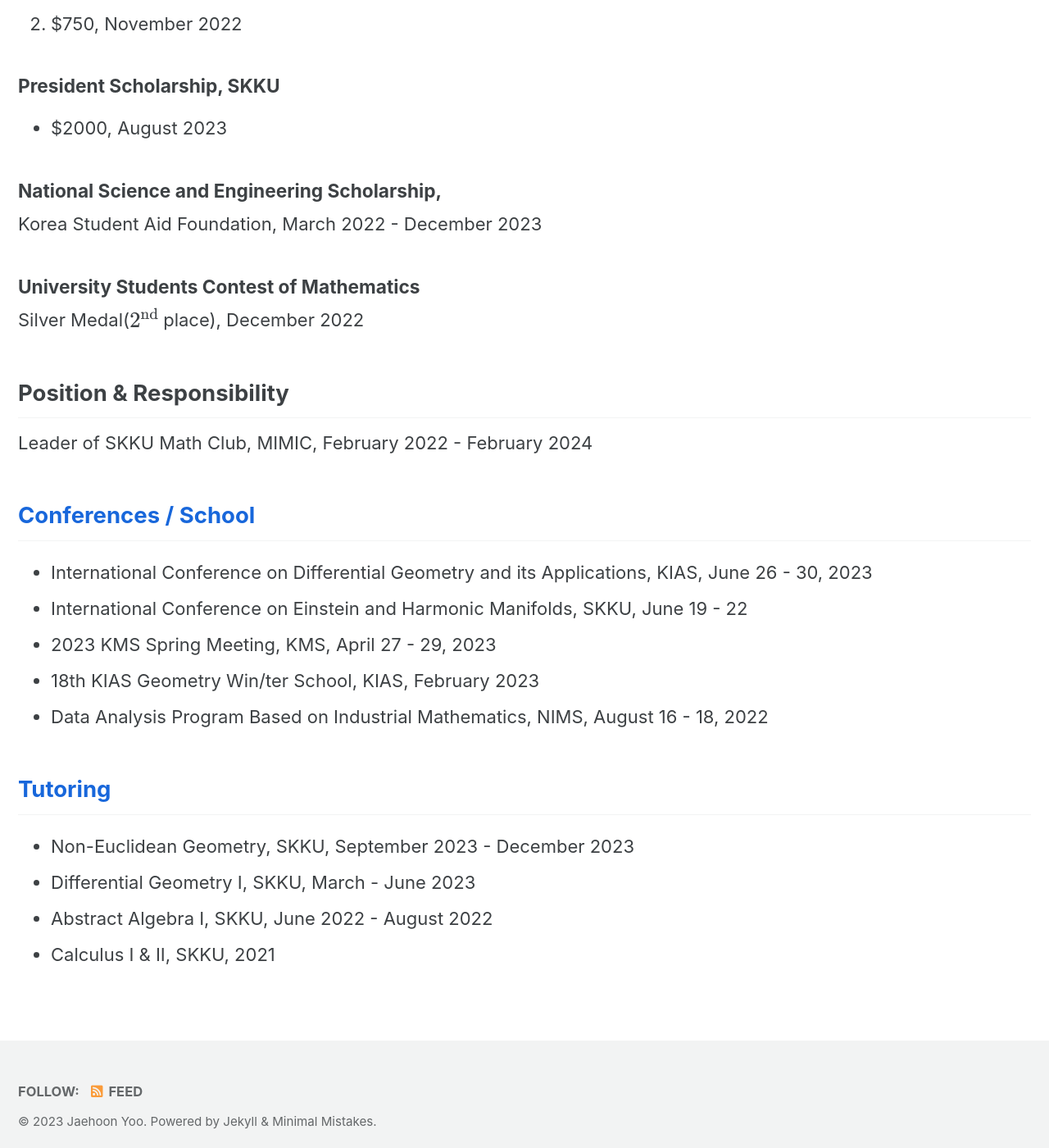
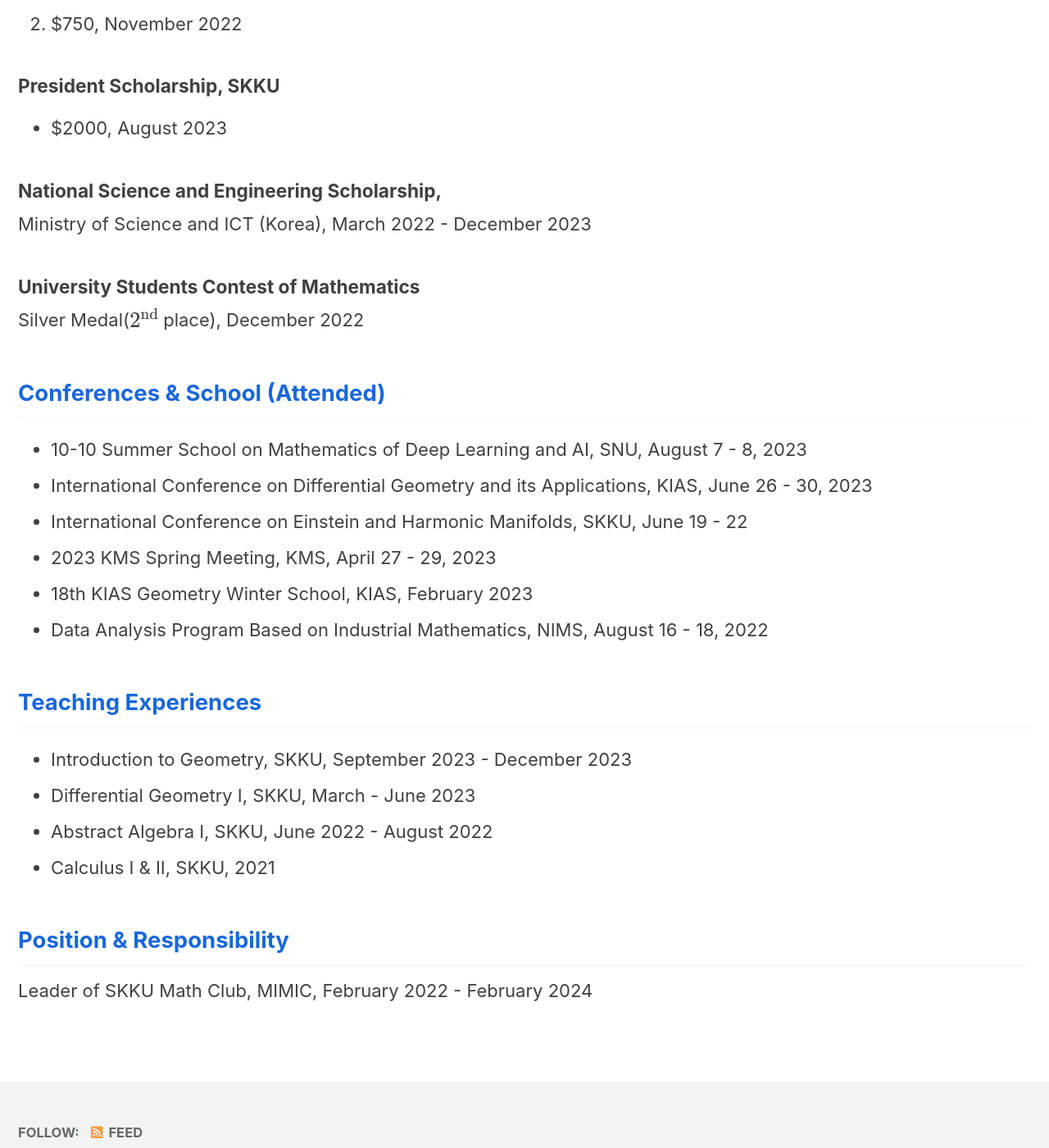
Before and after one commit to JaehoonYoo-byeolla/JaehoonYoo-byeolla.github.io, a Jekyll site: the page built from _pages/about.md, in a window 1280 px wide and 1400 px high, scrolled down 2284 px. Shown: the whole window at 82% size. Built offline with Jekyll 4.4.1, drawn with Linux system fonts in a browser that asks for light colours; cached includes are drawn as plain includes; formulas are drawn with MathJax 3; some of the changed text lies outside the part shown.

Commit message:
cv update

```diff
--- a/_pages/about.md
+++ b/_pages/about.md
@@ -13,25 +13,23 @@ I am a senior undergraduate student in Department of Mathematics at Sungkyunkwan
 
 <h2 style="color:#1867db">Research Interest</h2>
 
+#### Topology
+- Low-Dimensional Topology & Knot Theory
+
 #### Differential Geometry
 - Geometric Analysis
 - Minimal Surface of Schwarzschild submanifolds
-- Discrete Differential Geometry
 
-#### Topology
-- Low-Dimensional Topology & Knot Theory
-- Gauge Theory
-
-#### Partial Differential Eqaution
-- Numerical PDE
-- Hyperbolic PDE
+#### Mathematical Physics
+- Gauge theory
+- Penrose inequlaity
 
 ### Relevant Coursework
 - Differential Geometry, Riemannian Geometry
-- Low-Dimensional Topolo/gy, Algebraic Topology
-- Numerical PDE, Advanced PDE
+- Low-Dimensional Topololgy, Algebraic Topology
+- Advanced PDE, Geometric PDE
 
-<h2 style="color:#1867db">Experiences</h2>
+<h2 style="color:#1867db">Research Experiences</h2>
 
 
 ##### Undergraduate Research Program(Optimization), SKKU, January 2022 - December 2022
@@ -41,8 +39,10 @@ under the supervision of professor Youngjoon Hong and professor Woocheol Choi<br
 ##### Undergraduate Research Program(Low-Dimensional Topology & Knot Theory), SKKU, January 2023 - December 2023
 under the supervision of/ professor Seungwon Kim<br>
 - The Number of Genus in The Turaev Surface and Seifert Surface of Positive Knots
+- Khovanov Homology
+- Slice-Ribbon Conjecture
 
-<h2 style="color:#1867db">Talk(in Korean)</h2>
+<h2 style="color:#1867db">Undergraduate Talk(in Korean)</h2>
 
 1. Parallel Postulate and Non-Euclidean Geometry, MIMIC seminar, SKKU, March 13, 2023, [Youtube](https://youtu.be/GT07SxAlAYw), [PDF](../talk_pdf/non-Euclidean.pdf)
 2. Jones Polynomial, MIMIC seminar, SKKU, May 28, 2023, [Youtube](https://youtu.be/HrZX18lCr-Y), [PDF](../talk_pdf/Jones_Polynomial.pdf)
@@ -62,24 +62,24 @@ Top 30% Academic Scholarship, February 2022 - June 2022
 - $2000, August 2023
 
 ##### National Science and Engineering Scholarship,
-Korea Student Aid Foundation, March 2022 - December 2023
+Ministry of Science and ICT (Korea), March 2022 - December 2023
 
 ##### University Students Contest of Mathematics
 Silver Medal($2^{\text{nd}}$ place), December 2022
 
-
-<h2 style="color:#1867db/">Position & Responsibility</h2>
-Leader of SKKU Math Club, MIMIC, February 2022 - February 2024
-
-<h2 style="color:#1867db">Conferences / School</h2>
+<h2 style="color:#1867db">Conferences & School (Attended)</h2>
+- 10-10 Summer School on Mathematics of Deep Learning and AI, SNU, August 7 - 8, 2023
 - International Conference on Differential Geometry and its Applications, KIAS, June 26 - 30, 2023
 - International Conference on Einstein and Harmonic Manifolds, SKKU, June 19 - 22
 - 2023 KMS Spring Meeting, KMS, April 27 - 29, 2023
-- 18th KIAS Geometry Win/ter School, KIAS, February 2023
+- 18th KIAS Geometry Winter School, KIAS, February 2023
 - Data Analysis Program Based on Industrial Mathematics, NIMS, August 16 - 18, 2022
 
-<h2 style="color:#1867db">Tutoring</h2>
-- Non-Euclidean Geometry, SKKU, September 2023 - December 2023
+<h2 style="color:#1867db">Teaching Experiences</h2>
+- Introduction to Geometry, SKKU, September 2023 - December 2023
 - Differential Geometry I, SKKU, March - June 2023
 - Abstract Algebra I, SKKU, June 2022 - August 2022
 - Calculus I & II, SKKU, 2021
+
+<h2 style="color:#1867db">Position & Responsibility</h2>
+Leader of SKKU Math Club, MIMIC, February 2022 - February 2024
```
